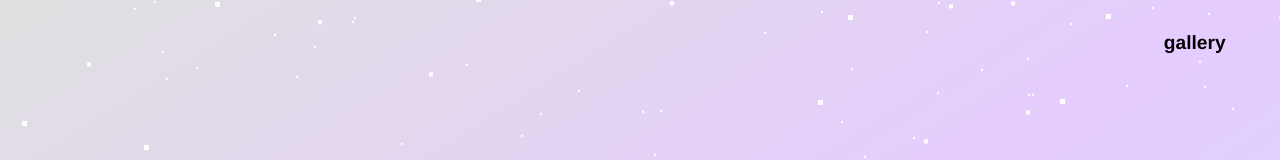
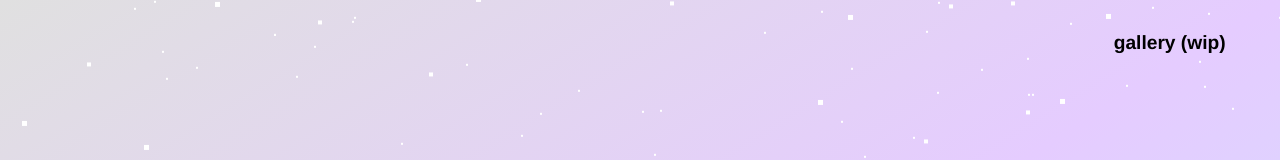
Before and after one commit to yu-jeffy/jyu.llc, a Next.js app: page / in a window 1280 px wide. Shown: the top 160 px of the page. Built offline with nearby package versions, Linux system fonts and the light colour scheme.

Commit message:
Update NavBar.js

```diff
--- a/components/NavBar.js
+++ b/components/NavBar.js
@@ -27,7 +27,7 @@ const NavBar = () => {
                 {router.pathname !== '/gallery' && (
                     <li className={styles.navItem}>
                         <Link href="/gallery" className={styles.navLink}>
-                            gallery
+                            gallery (wip)
                         </Link>
                     </li>
                 )}
```
